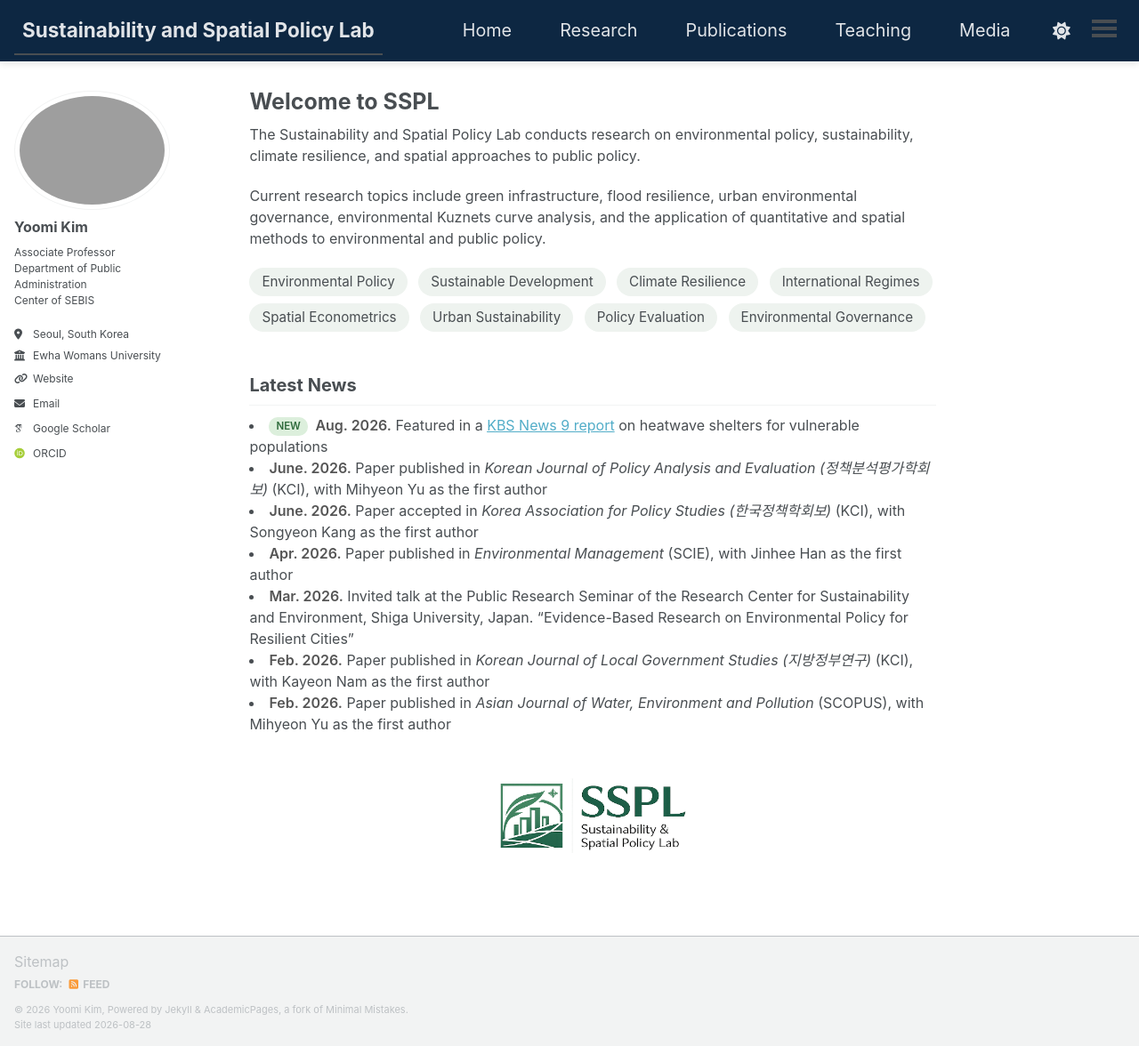
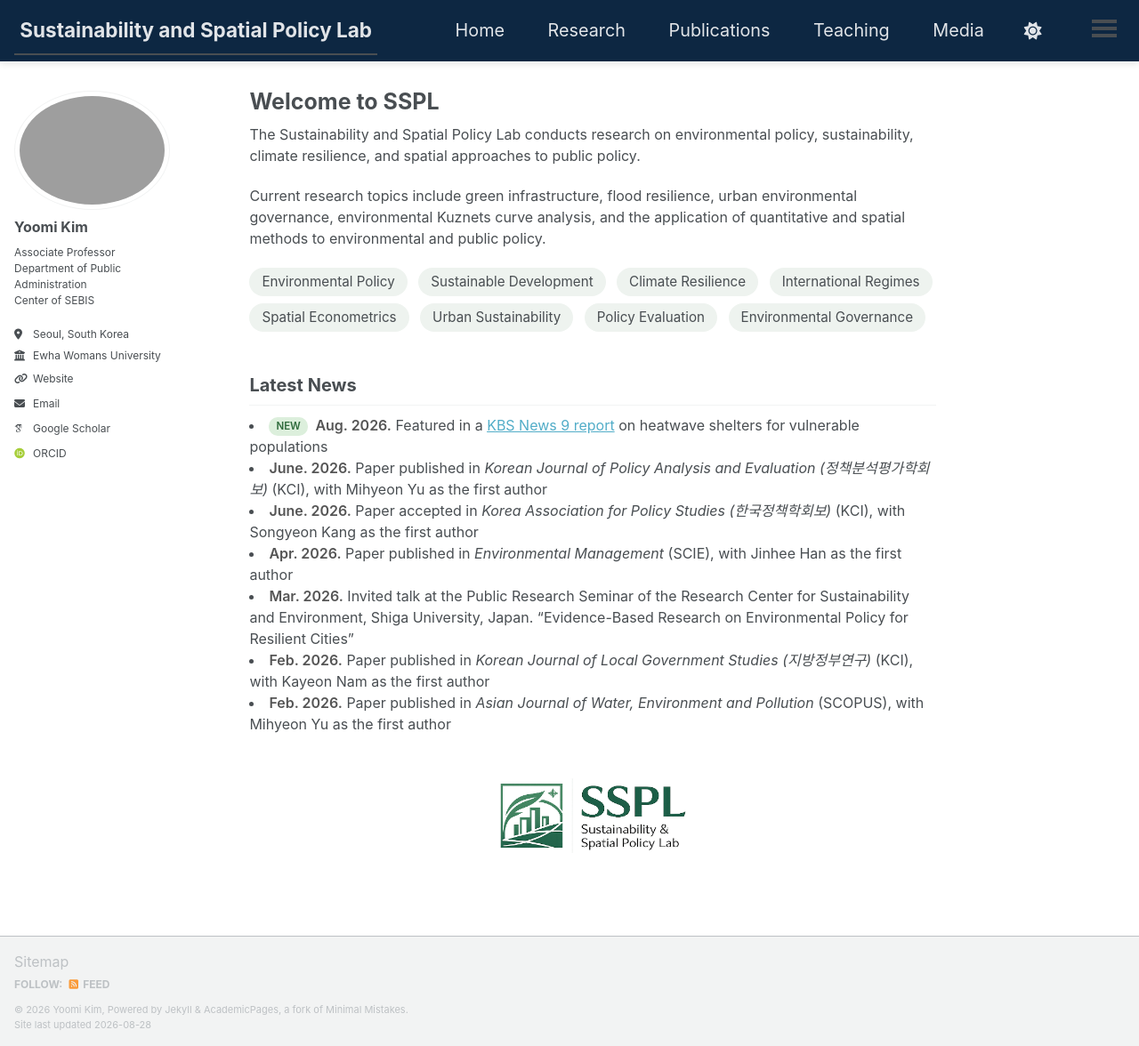
Before and after one commit to ymkim-ssplab/ymkim-ssplab.github.io, a Jekyll site: the page built from _pages/about.md, in a window 1280 px wide and 1176 px high. Shown: the whole window at 89% size. Built offline with Jekyll 4.4.1, drawn with Linux system fonts in a browser that asks for light colours; some web fonts are replaced; a script bundle is joined from its source files by our own code; library files that are not in the unit come from our copies.

Commit message:
Update main.scss

```diff
--- a/assets/css/main.scss
+++ b/assets/css/main.scss
@@ -157,3 +157,30 @@
 .masthead__menu-item {
   background: transparent;
 }
+
+/* =========================================
+   Navigation width fix
+   ========================================= */
+
+/* Slightly reduce the lab title width */
+.greedy-nav .site-title {
+  font-size: 0.92em;
+  margin-right: 0.5rem;
+  white-space: nowrap;
+}
+
+/* Reduce menu spacing */
+.greedy-nav .visible-links li {
+  margin: 0;
+}
+
+.greedy-nav .visible-links a {
+  padding-left: 0.35rem;
+  padding-right: 0.35rem;
+}
+
+/* Give navigation links more room */
+.greedy-nav .visible-links {
+  flex: 1;
+  justify-content: flex-end;
+}
```
